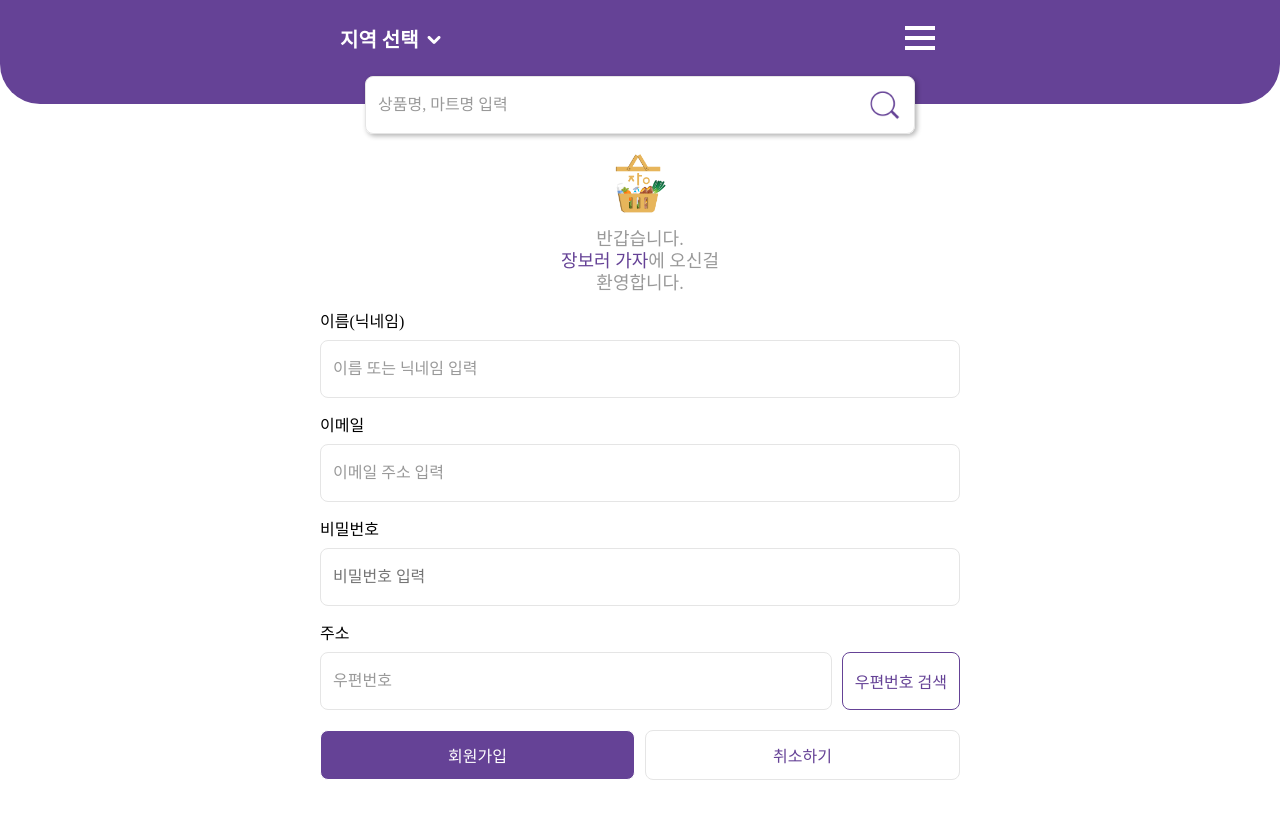
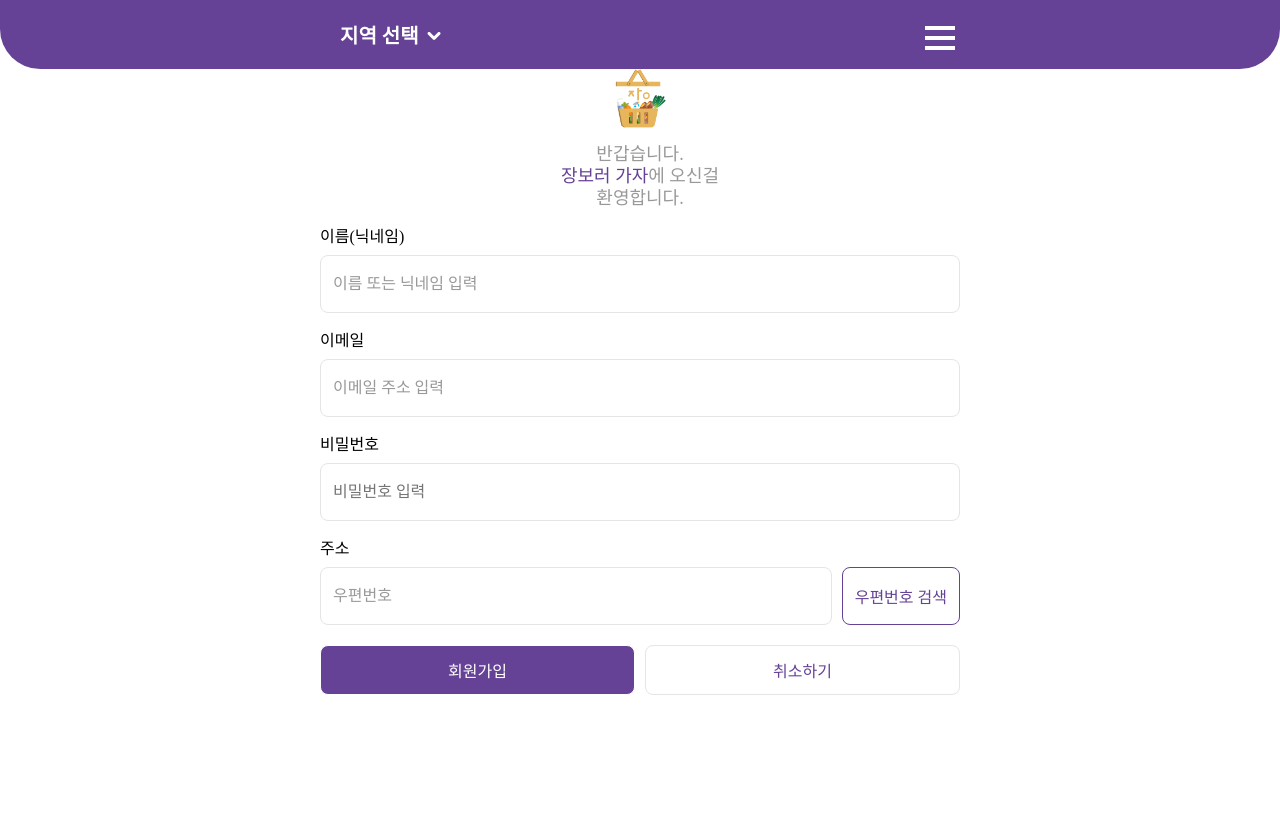
Before and after one commit to conf312/daily-product-fe, a React (Create React App) app: page /join in a window 1280 px wide. Built offline with nearby package versions, Linux system fonts and the light colour scheme; a web font is replaced by a local one.

Commit message:
[modify] sub header/main header style division

```diff
--- a/src/components/Header.tsx
+++ b/src/components/Header.tsx
@@ -6,9 +6,15 @@ import IconSearch from "../assets/image/icon__search.png";
 import IconArrow from "../assets/image/icon__arrow.png";
 import { Layer } from "./Layer";
 import { useState } from "react";
+import { useLocation } from "react-router-dom";
 
 export const Header = () => {
-	const BoxHeader = styled.header`
+	const locationPath = useLocation().pathname;
+
+	interface headerType{
+		type?: string;
+	}
+	const BoxHeader = styled.header<headerType>`
 		position: relative;
 		padding: 20px 0;
 		z-index: 10;
@@ -16,7 +22,7 @@ export const Header = () => {
 			content: "";
 			display: block;
 			position: absolute;
-			top: -50px;
+			top: ${props=> props.type!=="sub"?"-50px":"0"};
 			left: 0;
 			width: 100%;
 			height: 100%;
@@ -29,6 +35,7 @@ export const Header = () => {
 		}
 
 		${BoxInner} {
+			position: relative;
 			display: flex;
 			padding: 0 20px;
 			justify-content: space-between;
@@ -73,6 +80,7 @@ export const Header = () => {
 	const AreaUl = styled.ul`
 		display: flex;
 		flex-wrap: wrap;
+		justify-content: center;
 	`;
 	interface areaNum {
 		idx: number
@@ -80,7 +88,7 @@ export const Header = () => {
 	const AreaItem = styled.li<areaNum>`
 		position: relative;
 		width: calc(50% - 8px);
-		max-width: 170px;
+		max-width: 200px;
 		padding: 10px;
 		margin-top: 16px;
 		margin-right: 16px;
@@ -125,24 +133,28 @@ export const Header = () => {
 
 	const openLayerEvent = () => {
 		setOpen(true);
+		document.querySelector("body")?.classList.add("scroll-lock");
 	}
 
 	const closeLayerEvent = () => {
 		setOpen(false);
+		document.querySelector("body")?.classList.remove("scroll-lock");
 	}
 
 	return (
 		<>
-			<BoxHeader>
+			<BoxHeader type={locationPath!=="/"?"sub":""}>
 				<BoxInner>
 					<ButtonArea onClick={openLayerEvent}>지역 선택</ButtonArea>
 					<Navigation />
 				</BoxInner>
 
-				<BoxSearch>
-					<input type="text" placeholder="상품명, 마트명 입력"/>
-					<button type="button" className="button__search"><span className="for-a11y">검색하기</span></button>
-				</BoxSearch>
+				{locationPath !== "/"? null:
+					<BoxSearch>
+						<input type="text" placeholder="상품명, 마트명 입력" />
+						<button type="button" className="button__search"><span className="for-a11y">검색하기</span></button>
+					</BoxSearch>
+				}
 			</BoxHeader>
 
 			<Layer open={open} headTitle="지역 선택" content={dataArea} closeLayerEvent={closeLayerEvent}/>
--- a/src/components/Layer.tsx
+++ b/src/components/Layer.tsx
@@ -1,6 +1,7 @@
 import { ReactNode } from "react";
 import styled from "styled-components"
 import IconClose from "../assets/image/icon__close.png";
+import { theme } from "../styles/Theme";
 
 interface layerType {
   open: boolean;
@@ -26,14 +27,25 @@ export const Layer = (props:layerType) => {
   `;
   const BoxLayer = styled.div<layerStyleType>`
     position: absolute;
-    top: ${props=>props.type?"50%":"0"};
-    left: ${props=>props.type?"50%":"0"};
+    top: 50%;
+    left: 50%;
     display: flex;
-    width: 100%;
-    height: 100%;
+    width: ${props=>props.type?"auto":"450px"};
+    height: auto;
+    max-height: calc(100vh - 200px);
     background: #fff;
-    transform: ${props=>props.type?"translate(-50% -50%)":null};
+    border-radius: 20px;
+    transform: translate(-50%, -50%);
     flex-direction: column;
+    @media ${theme.device.mobile} {
+      top: ${props=>props.type?"50%":"0"};
+      left: ${props=>props.type?"50%":"0"};
+      width: ${props=>props.type?"auto":"100%"};
+      height: ${props=>props.type?"auto":"100%"};
+      max-height: 100%;
+      border-radius: ${props=>props.type?"20px":"0"};
+      transform: ${props=>props.type?"translate(-50%, -50%)":"translate(0, 0)"};
+    }
   `;
   const BoxHead = styled.div`
     position: relative;
--- a/src/components/Navigation.tsx
+++ b/src/components/Navigation.tsx
@@ -1,32 +1,101 @@
+import { useState } from "react";
 import { NavLink } from "react-router-dom";
 import styled from "styled-components"
+import { theme } from "../styles/Theme";
+import logo from "../assets/image/logo-row.png";
 
 export const Navigation = () => {
-	const BoxNavigation = styled.div``;
+	const [gnbOpen, setGnbOpen] = useState(false);
+	const BoxNavigation = styled.div`
+		position: absolute;
+		top: 0;
+		right: 0;
+		z-index: 5;
+
+		&:before {
+			content: "";
+			display: ${gnbOpen?"block":"none"};
+			position: fixed;
+			top: 0;
+			left: 0;
+			width: 100%;
+			height: 100%;
+			background: rgba(0,0,0,0.5);
+		}
+
+		.logo {
+			position: fixed;
+			top: 0;
+			left: 80px;
+			display: ${gnbOpen?"block":"none"};
+			padding: 10px;
+			font-size: 20px;
+			color: #fff;
+			line-height: 55px;
+			z-index: 1;
+
+			&:before {
+				content:"";
+				display: inline-block;
+				width: 80px;
+				height: 50px;
+				margin-right: 5px;
+				background: url(${logo}) no-repeat center / 100% auto;
+				vertical-align: top;
+			}
+		}
+	`;
 
 	const ButtonMenu = styled.button`
+		position: relative;
 		display: block;
 		padding: 0 5px;
+		z-index: 1;
 		.box__icon {
+			position: ${gnbOpen?"relative": null};
 			width: 30px;
 			height: 30px;
 			span {
+				position: ${gnbOpen?"absolute": null};
+				top: ${gnbOpen?"7px": null};
+				left: ${gnbOpen?"0": null};
 				display: block;
 				width: 100%;
 				height: 4px;
 				margin: 6px 0;
 				background: #fff;
+				transform: ${gnbOpen?"rotate(45deg)": null};
+				transition: all ease 0.3s;
+				&:nth-child(2){
+					transform: ${gnbOpen?"rotate(-45deg)": null};
+				}
+				&:last-child {
+					display: ${gnbOpen?"none":"block"};
+				}
 			}
 		}
 	`;
 
 	const Navigation = styled.nav`
-		display: none;
+		display: ${gnbOpen?"block":"none"};
 		position: fixed;
 		top: 0;
 		right: 0;
-		width: 100%;
+		width: calc(100% - 80px);
+		height: 100%;
+		padding-top: 100px;
 		background: #fff;
+
+		&:before {
+			content: "";
+			position: absolute;
+			top: 0;
+			left: 0;
+			width: 100%;
+			height: 80px;
+			border-radius: 0 0 0 20px;
+			background: ${theme.colors.pointColor};
+		}
 		a {
 			display: block;
 			padding: 15px;
@@ -35,10 +104,21 @@ export const Navigation = () => {
 		}
 	`;
 
+	const gnbControlEvent = () => {
+		if(!gnbOpen){
+			setGnbOpen(true);
+			document.querySelector("body")?.classList.add("scroll-lock");
+		}else{
+			setGnbOpen(false);
+			document.querySelector("body")?.classList.remove("scroll-lock");
+		}
+	}
+
 
 	return (
 		<BoxNavigation>
-			<ButtonMenu>
+			<p className="logo"><span className="for-a11y">장보러가자 로고</span></p>
+			<ButtonMenu onClick={gnbControlEvent}>
 				<span className="for-a11y">메뉴 열기</span>
 				<div className="box__icon">
 					<span></span>
--- a/src/page/Home.tsx
+++ b/src/page/Home.tsx
@@ -42,8 +42,8 @@ export const Home = () => {
 				padding: ${props=>props.category==="product"?"15px":""};
 				margin-bottom: 5px;
 				img{
-					width: 30px;
-					height: 30px;
+					width: ${props=>props.category==="product"?"30px":""};
+					height: ${props=>props.category==="product"?"30px":""};
 				}
 			}
 		}
--- a/src/styles/GlobalStyle.tsx
+++ b/src/styles/GlobalStyle.tsx
@@ -70,6 +70,9 @@ export const GlobalStyle = createGlobalStyle`
 	}
 	#cBody {
 		padding-bottom: 40px;;
+	}
+	.scroll-lock {
+		overflow: hidden;
 	}
 `;
 
```
Also changed, not shown: src/assets/image/logo-row.png (added).
